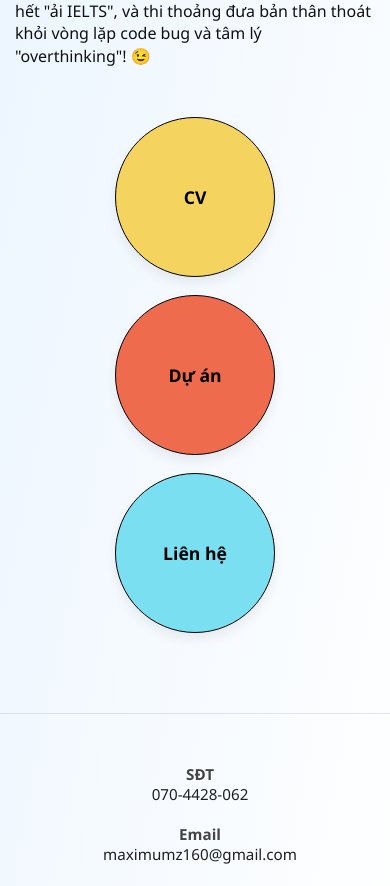
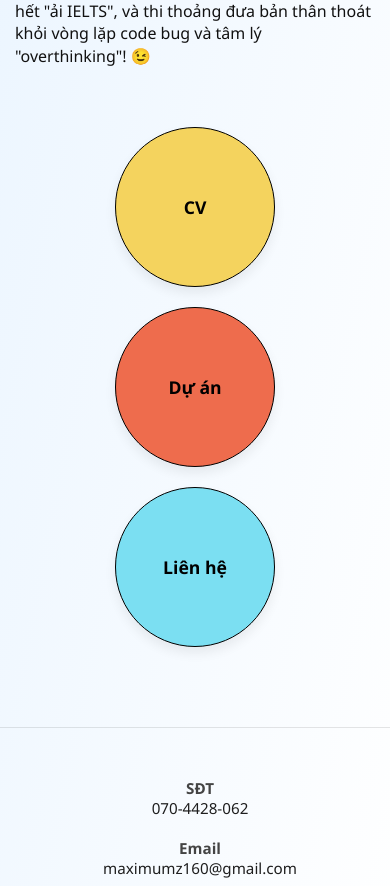
Before and after one commit to phuchgg/my-portfolio, a React (Vite) app: page / in a window 390 px wide. Shown: the part 905-1791 px from the top of the page. Built offline with nearby package versions, Linux system fonts and the light colour scheme.

Commit message:
padding fix

```diff
--- a/src/css/index.css
+++ b/src/css/index.css
@@ -270,6 +270,8 @@ footer a {
     flex-direction: column;
     align-items: center;
     margin-bottom: 20px;
+    padding-top: 10px;
+    gap: 20px;
   }
 
   .buttons a {
```
Also changed, not shown: 3 other files (tests, documents, lock files or other folders).
